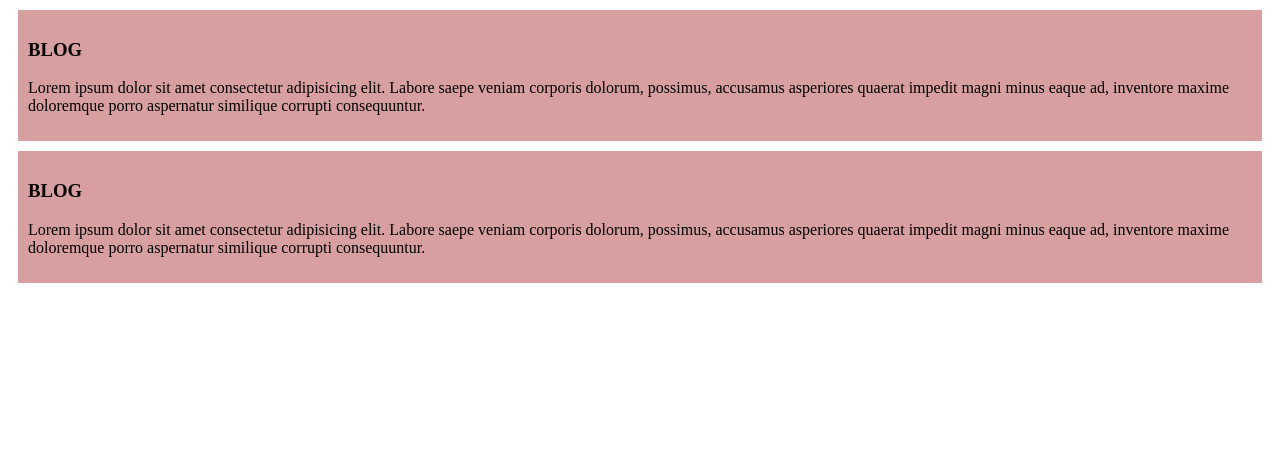
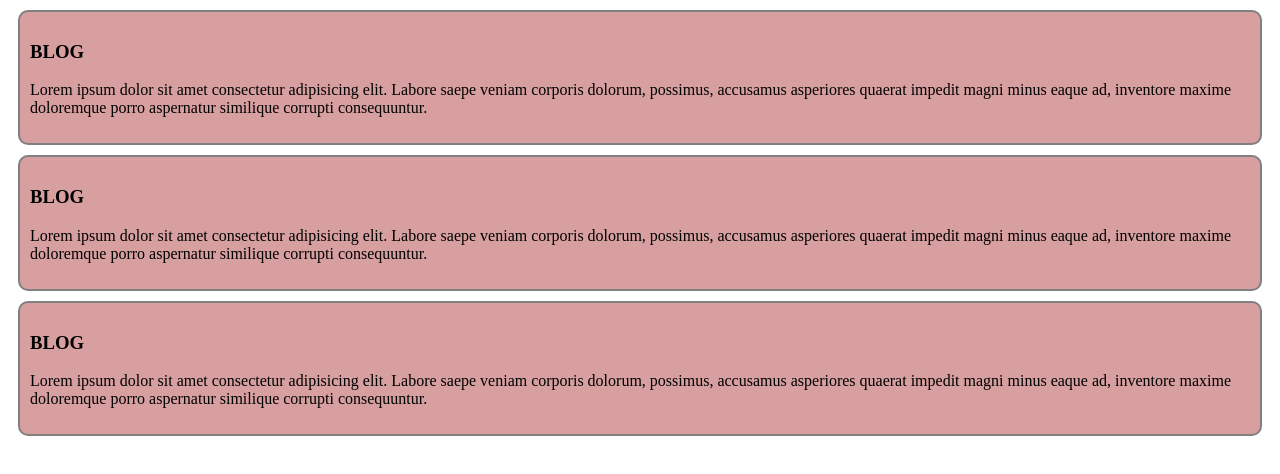
Before and after one commit to SDNATH-Git/Git-problem, a plain HTML site: page index.html in a window 1280 px wide. Drawn offline with Linux system fonts and the light colour scheme.

Commit message:
added by third blog

```diff
--- a/index.html
+++ b/index.html
@@ -15,6 +15,10 @@
         <h3>BLOG</h3>
         <P>Lorem ipsum dolor sit amet consectetur adipisicing elit. Labore saepe veniam corporis dolorum, possimus, accusamus asperiores quaerat impedit magni minus eaque ad, inventore maxime doloremque porro aspernatur similique corrupti consequuntur.</P>
     </div>
+    <div>
+        <h3>BLOG</h3>
+        <P>Lorem ipsum dolor sit amet consectetur adipisicing elit. Labore saepe veniam corporis dolorum, possimus, accusamus asperiores quaerat impedit magni minus eaque ad, inventore maxime doloremque porro aspernatur similique corrupti consequuntur.</P>
+    </div>
 
 </body>
 </html>
--- a/style/look.css
+++ b/style/look.css
@@ -2,4 +2,7 @@ div{
     background-color: rgba(165, 42, 42, 0.447);
     padding: 10px;
     margin: 10px;
+    border: 2px solid gray;
+    border-radius: 10px;
+    box-shadow:20px gold;
 }
```
